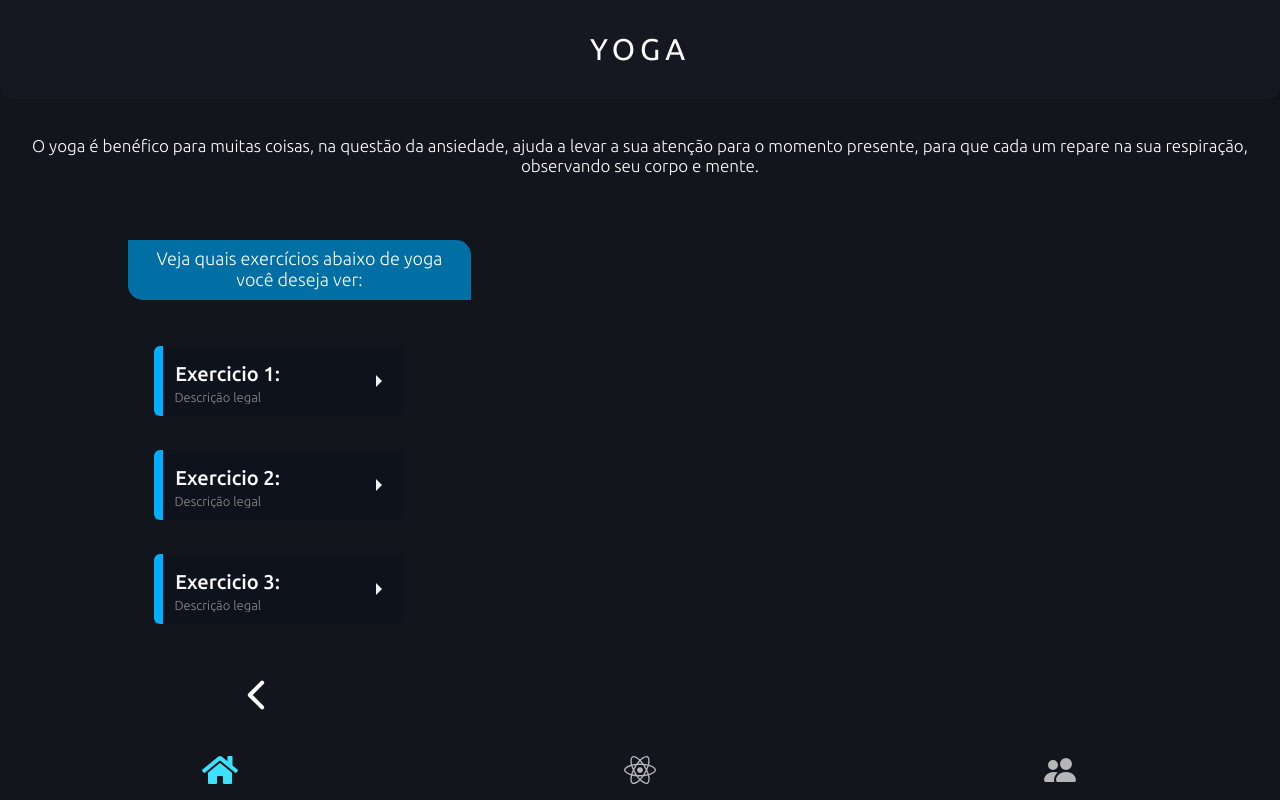
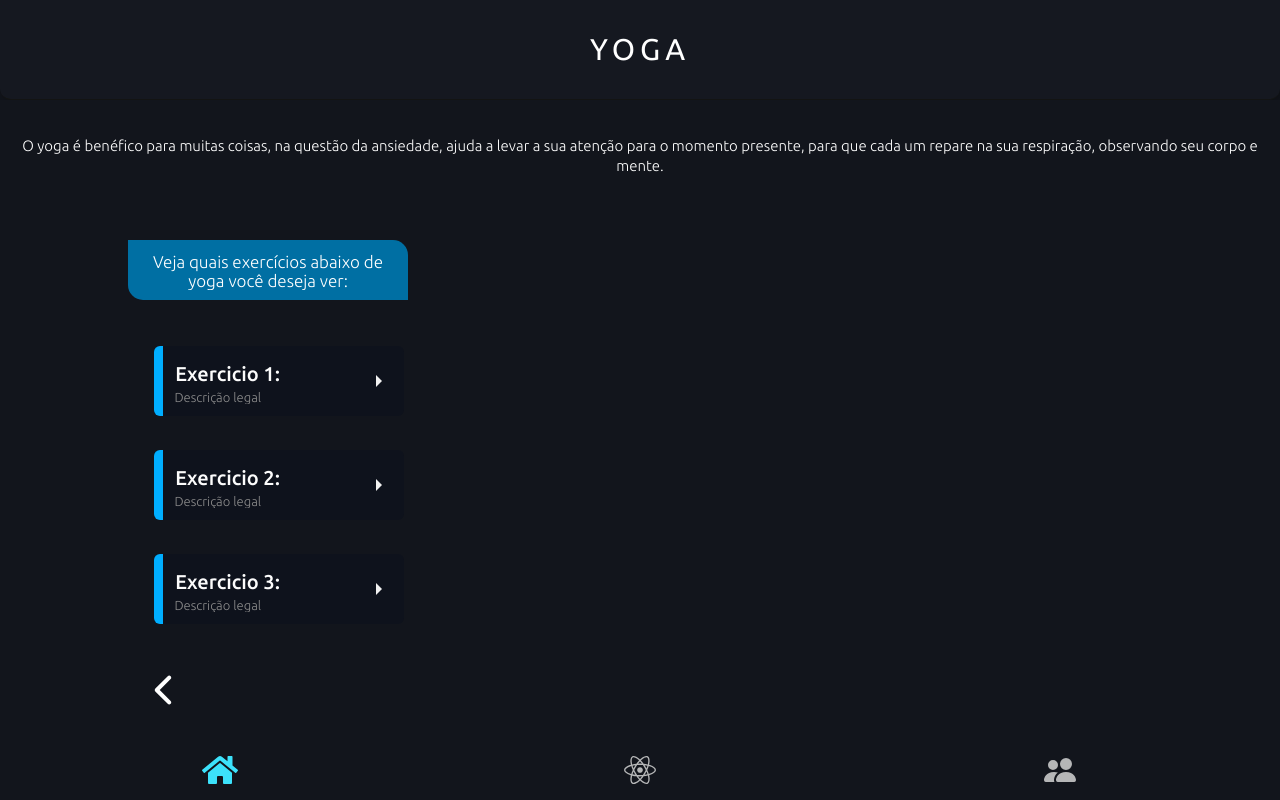
Before and after one commit to Ianvi1/BipCardio, a React (Vite) app: page /cardyoga in a window 1280 px wide. Built offline with nearby package versions, Linux system fonts and the light colour scheme.

Commit message:
correções importantes

```diff
--- a/src/Components/CardMass.tsx
+++ b/src/Components/CardMass.tsx
@@ -11,9 +11,9 @@ const CardMedit = () => {
       <div className='cardTitle'>
          <h1 className='cardTitleText'>Massagem</h1>
       </div>
-      <p className='cardDescText'>A massagem traz o aumento de hormônios que causam bem-estar, melhora o humor, reduz o estresse e diminui o cortisol.</p>
+      <p className='cardDescText2'>A massagem traz o aumento de hormônios que causam bem-estar, melhora o humor, reduz o estresse e diminui o cortisol.</p>
        <div className='cardTaskOrange'>
-        <p className='cardText'>Veja quais exercícios abaixo de massagem você deseja ver:</p>
+        <p className='cardText2'>Veja quais exercícios abaixo de massagem você deseja ver:</p>
        </div>
        <div className='cardExer'>
           <div className='cardBarColorOrange'></div>
@@ -33,7 +33,7 @@ const CardMedit = () => {
           <p className='cardExerDesc'>Descrição legal</p>
           <IoMdArrowDropright className='ArrowIcon' size={24} color='#F1f1f1'/>
        </div>
-      <Link to="/home" className="ReturnArrow"><IoIosArrowBack color="#FFF" size={44}/> </Link>
+      <Link to="/home" className="ReturnArrow2"><IoIosArrowBack color="#FFF" size={44}/> </Link>
       <Navbar/>
     </div>
   )
--- a/src/Components/CardMedit.tsx
+++ b/src/Components/CardMedit.tsx
@@ -11,9 +11,9 @@ const CardMedit = () => {
       <div className='cardTitle'>
          <h1 className='cardTitleText'>Meditação</h1>
       </div>
-      <p className='cardDescText'>Meditação é considerada uma sabedoria no mundo religioso, por ser uma prática de técnicas focadas para esvaziar sua mente visando alcançar um estado de clareza mental e emocional.</p>
-       <div className='cardTask'>
-        <p className='cardText'>Veja quais exercícios abaixo de meditação você deseja ver:</p>
+      <p className='cardDescText1'>Meditação é considerada uma sabedoria no mundo religioso, por ser uma prática de técnicas focadas para esvaziar sua mente visando alcançar um estado de clareza mental e emocional.</p>
+       <div className='cardTask1'>
+        <p className='cardText1'>Veja quais exercícios abaixo de meditação você deseja ver:</p>
        </div>
        <div className='cardExer'>
           <div className='cardBarColor'></div>
@@ -33,7 +33,7 @@ const CardMedit = () => {
           <p className='cardExerDesc'>Descrição legal</p>
           <IoMdArrowDropright className='ArrowIcon' size={24} color='#F1f1f1'/>
        </div>
-      <Link to="/home" className="ReturnArrow"><IoIosArrowBack color="#FFF" size={44}/> </Link>
+      <Link to="/home" className="ReturnArrow1"><IoIosArrowBack color="#FFF" size={44}/> </Link>
       <Navbar/>
     </body>
   )
--- a/src/Components/CardYoga.tsx
+++ b/src/Components/CardYoga.tsx
@@ -11,9 +11,9 @@ const CardMedit = () => {
       <div className='cardTitle'>
          <h1 className='cardTitleText'>Yoga</h1>
       </div>
-      <p className='cardDescText'>O yoga é benéfico para muitas coisas, na questão da ansiedade, ajuda a levar a sua atenção para o momento presente, para que cada um repare na sua respiração, observando seu corpo e mente.</p>
+      <p className='cardDescText3'>O yoga é benéfico para muitas coisas, na questão da ansiedade, ajuda a levar a sua atenção para o momento presente, para que cada um repare na sua respiração, observando seu corpo e mente.</p>
        <div className='cardTaskBlue'>
-        <p className='cardText'>Veja quais exercícios abaixo de yoga você deseja ver:</p>
+        <p className='cardText3'>Veja quais exercícios abaixo de yoga você deseja ver:</p>
        </div>
        <div className='cardExer'>
           <div className='cardBarColorBlue'></div>
@@ -33,7 +33,7 @@ const CardMedit = () => {
           <p className='cardExerDesc'>Descrição legal</p>
           <IoMdArrowDropright className='ArrowIcon' size={24} color='#F1f1f1'/>
        </div>
-      <Link to="/home" className="ReturnArrow"><IoIosArrowBack color="#FFF" size={44}/> </Link>
+      <Link to="/home" className="ReturnArrow3"><IoIosArrowBack color="#FFF" size={44}/> </Link>
       <Navbar/>
     </div>
   )
--- a/src/Components/cardmass.css
+++ b/src/Components/cardmass.css
@@ -29,10 +29,10 @@ h2 {
   text-align: center;
 }
 
-.cardDescText {
+.cardDescText2 {
   position: absolute;
   top: 17%;
-  font-size: 17px;
+  font-size: 15px;
   font-weight: 200;
   background: none;
   padding-left: 10px;
@@ -42,7 +42,7 @@ h2 {
 
 .cardTaskOrange {
   position: absolute;
-  width:343px;
+  width:280px;
   height: 60px;
   background-color: #c16d00;
   border-bottom-left-radius: 15px;
@@ -52,11 +52,11 @@ h2 {
 }
 
 
-.cardText {
+.cardText2 {
   text-align: center;
   font-weight: 300;
   background: none;
-  font-size: 18px;
+  font-size: 17px;
 }
 
 .cardExer {
@@ -124,11 +124,13 @@ h2 {
 }
 
 
-.ReturnArrow {
+.ReturnArrow2 {
   position: absolute;
-  bottom: 10%;
+  bottom: 11%;
+  left: 11%;
+  height: 44px;
+  width: 44px;
   box-shadow: none;
-  right: 30%;
 }
 
 .MeditationIcon {
--- a/src/Components/cardmedit.css
+++ b/src/Components/cardmedit.css
@@ -31,10 +31,10 @@ h2 {
   text-align: center;
 }
 
-.cardDescText {
+.cardDescText1 {
   position: absolute;
   top: 17%;
-  font-size: 17px;
+  font-size: 15px;
   font-weight: 200;
   background: none;
   padding-left: 10px;
@@ -42,9 +42,9 @@ h2 {
   line-height: 20px;
 }
 
-.cardTask {
+.cardTask1 {
   position: absolute;
-  width:343px;
+  width:280px;
   height: 60px;
   background-color: #6f0083;
   border-bottom-left-radius: 15px;
@@ -54,11 +54,11 @@ h2 {
 }
 
 
-.cardText {
+.cardText1 {
   text-align: center;
   font-weight: 300;
   background: none;
-  font-size: 18px;
+  font-size: 17px;
 }
 
 .cardExer {
@@ -126,11 +126,14 @@ h2 {
 }
 
 
-.ReturnArrow {
+
+.ReturnArrow1 {
   position: absolute;
-  bottom: 10%;
+  bottom: 11%;
+  left: 11%;
+  height: 44px;
+  width: 44px;
   box-shadow: none;
-  right: 30%;
 }
 
 .MeditationIcon {
@@ -144,3 +147,13 @@ h2 {
   position: absolute;
   left: 40%;
 }
+
+
+@media screen and (max-width: 375px) {
+
+  .cardDescText {
+    font-size: 15px;
+
+
+  }
+}
--- a/src/Components/cardyoga.css
+++ b/src/Components/cardyoga.css
@@ -29,10 +29,10 @@ h2 {
   text-align: center;
 }
 
-.cardDescText {
+.cardDescText3 {
   position: absolute;
   top: 17%;
-  font-size: 17px;
+  font-size: 15px;
   font-weight: 200;
   background: none;
   padding-left: 10px;
@@ -42,7 +42,7 @@ h2 {
 
 .cardTaskBlue {
   position: absolute;
-  width:343px;
+  width:280px;
   height: 60px;
   background-color: #006fa3;
   border-bottom-left-radius: 15px;
@@ -52,11 +52,11 @@ h2 {
 }
 
 
-.cardText {
+.cardText3 {
   text-align: center;
   font-weight: 300;
   background: none;
-  font-size: 18px;
+  font-size: 17px;
 }
 
 .cardExer {
@@ -124,11 +124,13 @@ h2 {
 }
 
 
-.ReturnArrow {
+.ReturnArrow3 {
   position: absolute;
-  bottom: 10%;
+  bottom: 11%;
+  left: 11%;
+  height: 44px;
+  width: 44px;
   box-shadow: none;
-  right: 30%;
 }
 
 .MeditationIcon {
```
